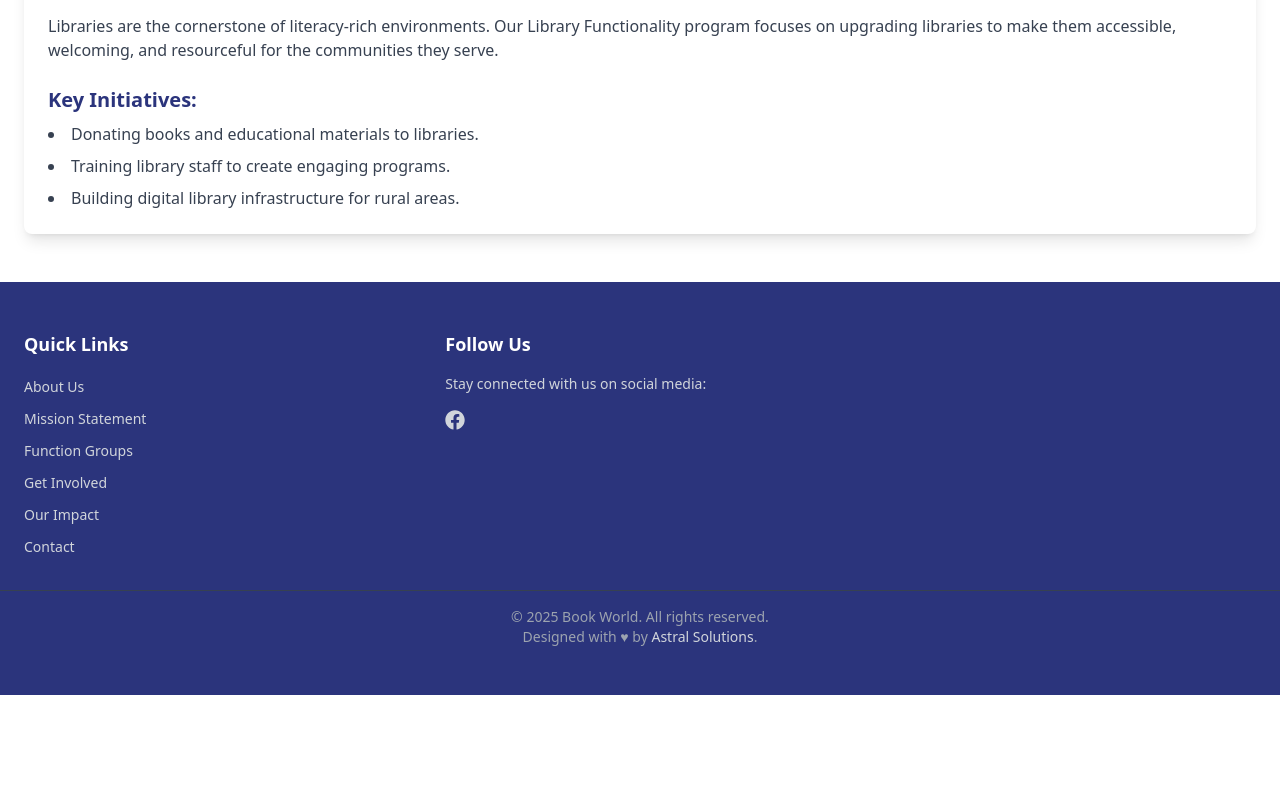
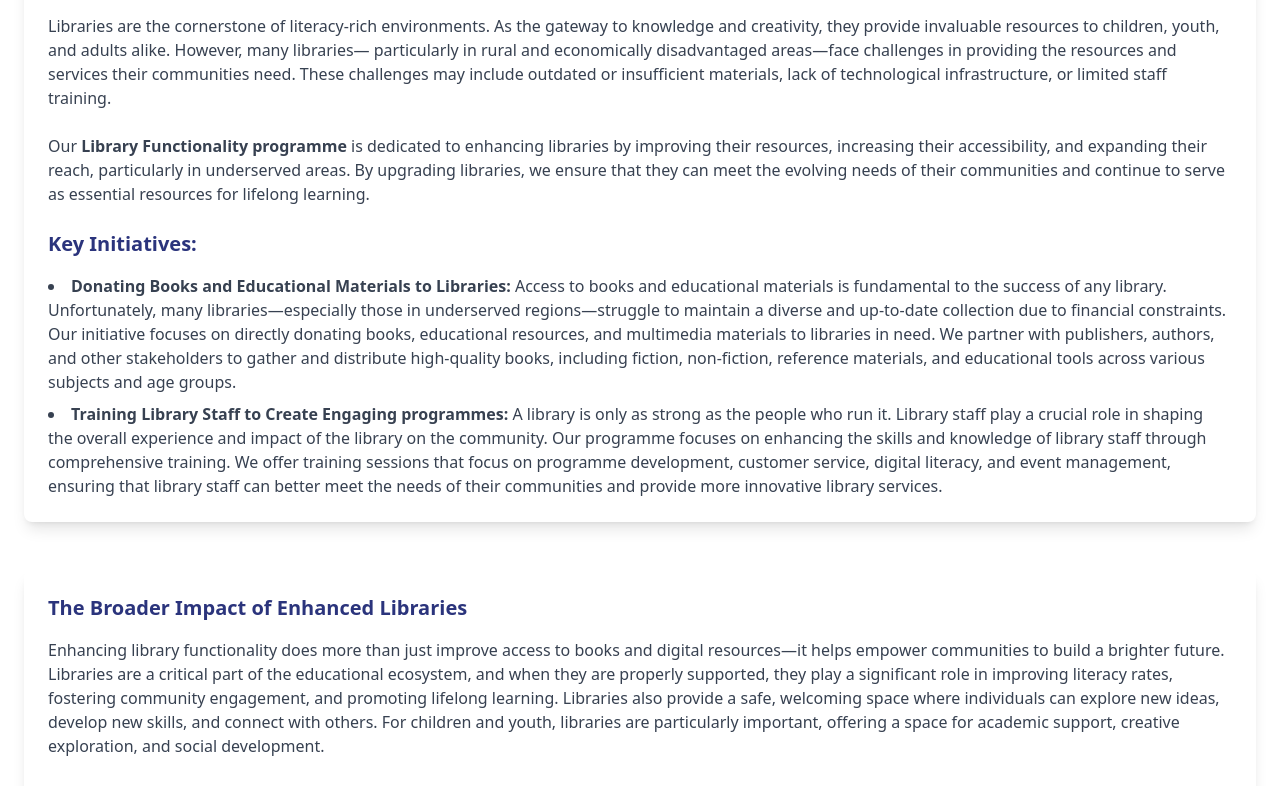
Before and after one commit to Astral-Solutions/Book, a React (Create React App) app in the folder book-world/: page /library-functionality in a window 1280 px wide. Shown: the part 314-1100 px from the top of the page. Before the commit the page ends 1009 px from the top, so only its background shows below. Built offline with nearby package versions, Linux system fonts and the light colour scheme.

Commit message:
update content

```diff
--- a/book-world/src/Components/FunctionGroup.jsx
+++ b/book-world/src/Components/FunctionGroup.jsx
@@ -11,19 +11,19 @@ const functionGroups = [
   {
     name: "Book Donation",
     description: "Distributing books to underserved communities across South Africa.",
-    image: "/images/BookDonation.jpg",
+    image: "/images/ReadingPromotion.jpg",
     link: "/book-donation",
   },
   {
     name: "Literacy Development",
-    description: "Promoting literacy through clubs and educational programs.",
-    image: "/images/LiteracyDevelopment.jpg",
+    description: "Promoting literacy through clubs and educational programmes.",
+    image: "/images/LiteracyFascilitators.jpg",
     link: "/literacy-development",
   },
   {
     name: "Library Functionality",
     description: "Supporting libraries to improve their resources and reach.",
-    image: "/images/LibraryFunctionality.jpg",
+    image: "/images/Library.jpg",
     link: "/library-functionality",
   },
   {
@@ -53,7 +53,7 @@ const FunctionGroupsPage = () => {
               <img
                 src={group.image}
                 alt={group.name}
-                className="w-full h-48 object-contain"
+                className="w-full h-48 object-cover"
               />
               <div className="p-6">
                 <h3 className="text-xl font-semibold text-[#2b347c] mb-2">
--- a/book-world/src/Components/GetInvolved.jsx
+++ b/book-world/src/Components/GetInvolved.jsx
@@ -9,7 +9,7 @@ const GetInvolvedPage = () => {
           Get Involved
         </h1>
         <p className="text-lg text-gray-700 mb-12 text-center">
-          Join us in making a difference! Whether it's volunteering, donating, or participating in our programs, your support helps us bring books, literacy, and opportunities to underserved communities.
+          Join us in making a difference! Whether it's volunteering, donating, or participating in our programmes, your support helps us bring books, literacy, and opportunities to underserved communities.
         </p>
 
         {/* Sections */}
@@ -18,7 +18,7 @@ const GetInvolvedPage = () => {
           <div className="bg-white rounded-lg shadow-md hover:shadow-lg transition-shadow p-6 text-center">
             <h2 className="text-2xl font-bold text-[#2b347c] mb-4">Volunteer</h2>
             <p className="text-gray-600 mb-4">
-              Become a part of our mission by joining as a volunteer. Assist in book distributions, literacy programs, or community events.
+              Become a part of our mission by joining as a volunteer. Assist in book distributions, literacy programmes, or community events.
             </p>
             <Link
               to="/volunteer"
--- a/book-world/src/Components/Impact.jsx
+++ b/book-world/src/Components/Impact.jsx
@@ -6,7 +6,7 @@ function ImpactPage() {
   const stats = [
     { label: "Books Donated", value: 3000 },
     { label: "Communities Impacted", value: 200 },
-    { label: "Programs Conducted", value: 50 },
+    { label: "programmes Conducted", value: 50 },
   ];
 
   return (
@@ -16,7 +16,7 @@ function ImpactPage() {
           <h1 className="text-4xl font-bold text-[#2b347c] mb-4">Our Impact</h1>
           <p className="text-lg text-gray-700">
             At Book World, we're proud of the difference we've made in our
-            communities through books, literacy programs, and youth empowerment.
+            communities through books, literacy programmes, and youth empowerment.
           </p>
         </header>
 
@@ -44,7 +44,7 @@ function ImpactPage() {
               </h3>
               <p className="text-gray-600">
                 Supported 16 Early Childhood Development (ECD) centers with
-                foundational literacy programs.
+                foundational literacy programmes.
               </p>
             </motion.div>
             <motion.div
--- a/book-world/src/Components/LibraryFunctionality.jsx
+++ b/book-world/src/Components/LibraryFunctionality.jsx
@@ -12,24 +12,96 @@ function LibraryFunctionality() {
         </p>
       </header>
 
-      <section className="bg-white p-6 rounded-lg shadow-lg">
+      <section className="bg-white p-6 rounded-lg shadow-lg mb-12">
         <h2 className="text-3xl font-semibold text-[#2b347c] mb-4">
           Enhancing Libraries for All
         </h2>
         <p className="text-gray-700 mb-6">
-          Libraries are the cornerstone of literacy-rich environments. Our
-          Library Functionality program focuses on upgrading libraries to make
-          them accessible, welcoming, and resourceful for the communities they
-          serve.
+          Libraries are the cornerstone of literacy-rich environments. As the
+          gateway to knowledge and creativity, they provide invaluable resources
+          to children, youth, and adults alike. However, many libraries—
+          particularly in rural and economically disadvantaged areas—face
+          challenges in providing the resources and services their communities
+          need. These challenges may include outdated or insufficient materials,
+          lack of technological infrastructure, or limited staff training.
         </p>
-        <h3 className="text-xl font-semibold text-[#2b347c] mb-2">
+        <p className="text-gray-700 mb-6">
+          Our <strong>Library Functionality programme</strong> is dedicated to
+          enhancing libraries by improving their resources, increasing their
+          accessibility, and expanding their reach, particularly in underserved
+          areas. By upgrading libraries, we ensure that they can meet the
+          evolving needs of their communities and continue to serve as essential
+          resources for lifelong learning.
+        </p>
+
+        <h3 className="text-xl font-semibold text-[#2b347c] mb-4">
           Key Initiatives:
         </h3>
         <ul className="list-disc list-inside text-gray-700 space-y-2">
-          <li>Donating books and educational materials to libraries.</li>
-          <li>Training library staff to create engaging programs.</li>
-          <li>Building digital library infrastructure for rural areas.</li>
+          <li>
+            <strong>Donating Books and Educational Materials to Libraries:</strong>{" "}
+            Access to books and educational materials is fundamental to the
+            success of any library. Unfortunately, many libraries—especially those
+            in underserved regions—struggle to maintain a diverse and up-to-date
+            collection due to financial constraints. Our initiative focuses on
+            directly donating books, educational resources, and multimedia
+            materials to libraries in need. We partner with publishers, authors,
+            and other stakeholders to gather and distribute high-quality books,
+            including fiction, non-fiction, reference materials, and educational
+            tools across various subjects and age groups.
+          </li>
+          <li>
+            <strong>Training Library Staff to Create Engaging programmes:</strong> A
+            library is only as strong as the people who run it. Library staff play
+            a crucial role in shaping the overall experience and impact of the
+            library on the community. Our programme focuses on enhancing the skills
+            and knowledge of library staff through comprehensive training. We
+            offer training sessions that focus on programme development, customer
+            service, digital literacy, and event management, ensuring that library
+            staff can better meet the needs of their communities and provide more
+            innovative library services.
+          </li>
+          {/* <li>
+            <strong>Building Digital Library Infrastructure for Rural Areas:</strong>{" "}
+            In today’s digital age, access to technology is essential for
+            education and personal development. However, many libraries in rural
+            and remote areas face significant challenges in providing digital
+            services due to limited internet connectivity and lack of
+            infrastructure. Our initiative focuses on building the digital
+            infrastructure necessary for libraries in these areas to thrive. This
+            includes providing high-speed internet access, installing computer
+            stations and digital tools, and offering digital literacy training for
+            both library staff and community members. By helping rural libraries
+            embrace technology, we close the digital divide and provide rural
+            communities with the tools they need to succeed in a digital world.
+          </li> */}
         </ul>
+      </section>
+
+      <section className="bg-white p-6 rounded-lg shadow-lg">
+        <h3 className="text-xl font-semibold text-[#2b347c] mb-4">
+          The Broader Impact of Enhanced Libraries
+        </h3>
+        <p className="text-gray-700 mb-6">
+          Enhancing library functionality does more than just improve access to
+          books and digital resources—it helps empower communities to build a
+          brighter future. Libraries are a critical part of the educational
+          ecosystem, and when they are properly supported, they play a
+          significant role in improving literacy rates, fostering community
+          engagement, and promoting lifelong learning. Libraries also provide a
+          safe, welcoming space where individuals can explore new ideas, develop
+          new skills, and connect with others. For children and youth, libraries
+          are particularly important, offering a space for academic support,
+          creative exploration, and social development.
+        </p>
+        <p className="text-gray-700 mb-6">
+          By enhancing libraries, we provide individuals with the tools to
+          succeed academically, professionally, and personally. In addition,
+          libraries foster community engagement and collaboration, making them a
+          vital resource for developing stronger, more connected communities. We
+          believe that by investing in libraries, we are investing in the future
+          of individuals and communities worldwide.
+        </p>
       </section>
     </div>
   );
```
Also changed, not shown: book-world/src/Components/About.jsx (+6 -6 lines).
